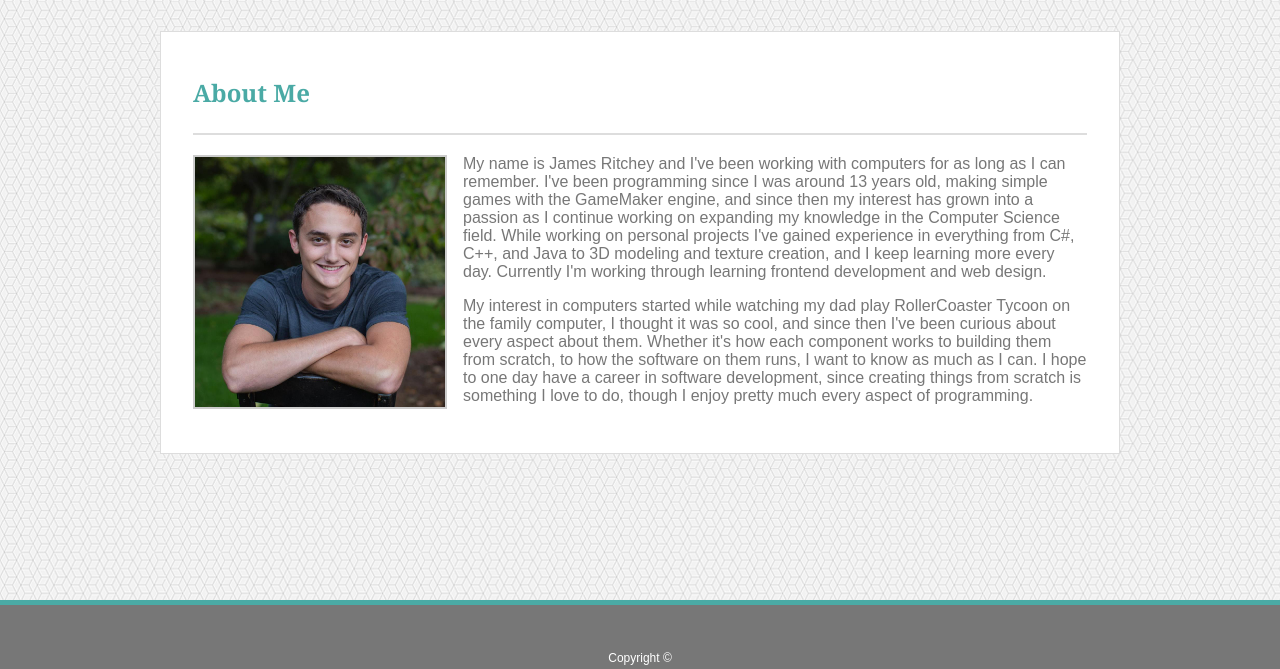
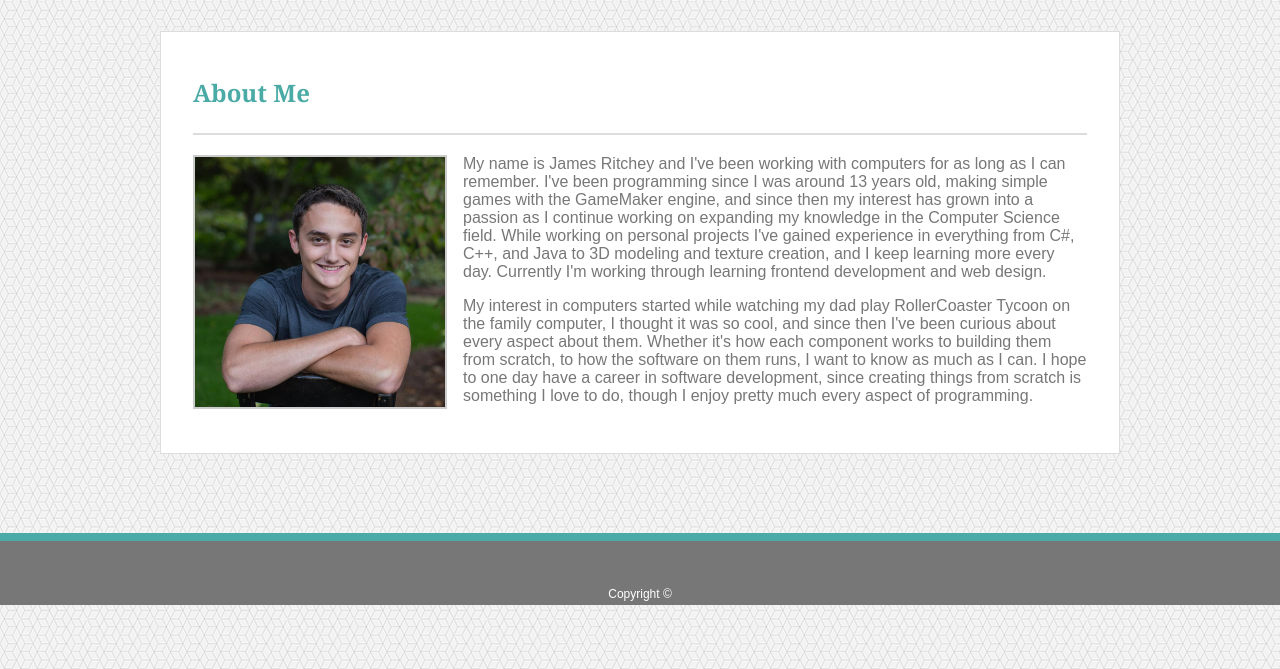
Before and after one commit to dragon1freak/Basic-Portfolio, a plain HTML site: page index.html in a window 1280 px wide. Shown: the part 131-800 px from the top of the page. Drawn offline with Linux system fonts and the light colour scheme.

Commit message:
Added a calc() to the container class min-height value to fix footer layout

```diff
--- a/assets/css/style.css
+++ b/assets/css/style.css
@@ -27,7 +27,7 @@ nav a {
 }
 
 .container {
-    min-height: 100vh;
+    min-height: calc(100vh - 4em);
     display: block;
 }
 
@@ -65,7 +65,7 @@ footer {
     height: 4em;
     background-color: #777777;
     position: absolute;
-    border-top: 5px solid #4aaaa5;
+    border-top: 8px solid #4aaaa5;
     display: block;
     bottom: 0;
 }
```
